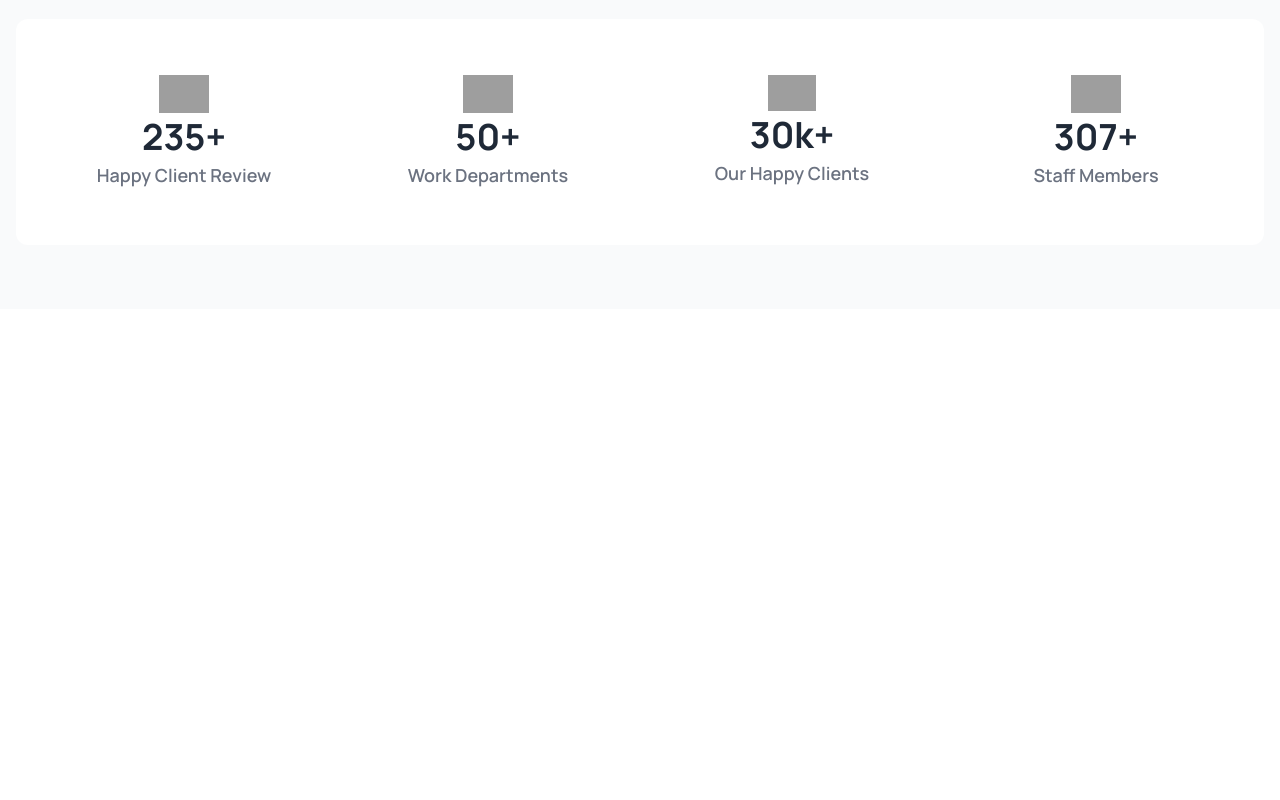
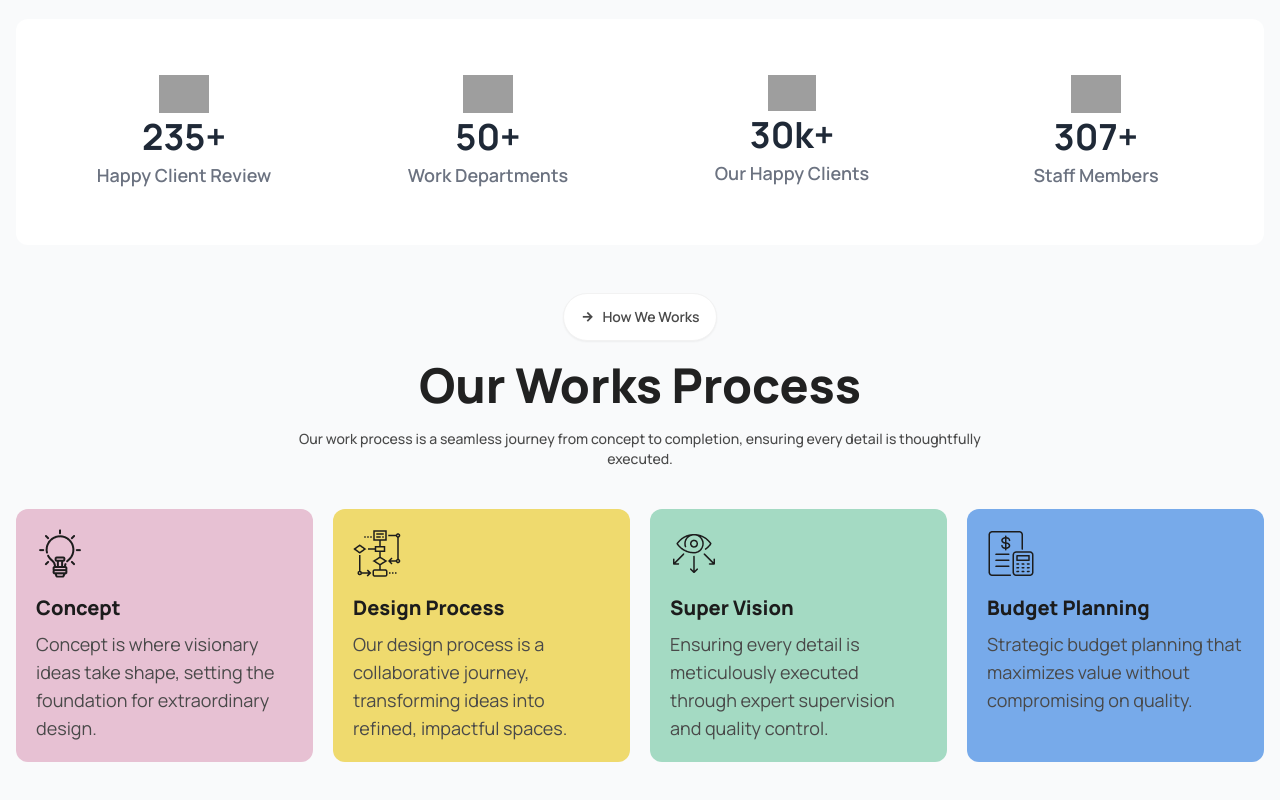
Before and after one commit to TondraMou/Assignment-03, a plain HTML site: page index.html in a window 1280 px wide. Shown: the part 1529-2329 px from the top of the page. Before the commit the page ends 1838 px from the top, so only its background shows below. Drawn offline with nearby package versions, Linux system fonts and the light colour scheme; grey boxes are pictures that could not be loaded.

Commit message:
added works process section

```diff
--- a/index.html
+++ b/index.html
@@ -132,6 +132,41 @@
                   <p class="font-semibold text-lg text-gray-500">Staff Members</p>
               </div>
           </div>
+
+          <div class="container mx-auto mt-12">
+            <div class="flex flex-col gap-5">
+                <button class="btn self-center  rounded-full bg-white text-[#494949]"><i class="ri-arrow-right-line"></i>How We
+                    Works</button>
+                <h1 class="text-3xl lg:text-4xl xl:text-5xl font-extrabold text-center text-[#212121]">Our Works Process</h1>
+                <p class="text-center font-medium text-sm md:w-[80%] lg:w-[60%] lg:mb-5 md:mx-auto text-[#494949]">Our work process is a seamless journey from concept to completion, ensuring every detail is thoughtfully executed.
+                </p>
+
+                <div class="grid grid-cols-1 md:grid-cols-2 lg:grid-cols-4 gap-5">
+                    <div class="bg-[#E7C1D3] p-5 rounded-xl flex flex-col gap-2">
+                        <img src="./assets/concept.png" alt="" class="self-start">
+                        <h1 class="text-xl font-extrabold mt-2 text-[#1C1C1C]">Concept</h1>
+                        <p class="text-lg text-[#494949]">Concept is where visionary ideas take shape, setting the foundation for extraordinary design.</p>
+                    </div>
+                    <div class="bg-[#EFDA6E] p-5 rounded-xl flex flex-col gap-2">
+                        <img src="./assets/flow-chart.png" alt="" class="self-start">
+                        <h1 class="text-xl font-extrabold mt-2 text-[#1C1C1C]">Design Process</h1>
+                        <p class="text-lg text-[#494949]">Our design process is a collaborative journey, transforming ideas into refined, impactful spaces.</p>
+                    </div>
+                    <div class="bg-[#A4DAC3] p-5 rounded-xl flex flex-col gap-2">
+                        <img src="./assets/vision.png" alt="" class="self-start">
+                        <h1 class="text-xl font-extrabold mt-2 text-[#1C1C1C]">Super Vision</h1>
+                        <p class="text-lg text-[#494949]">Ensuring every detail is meticulously executed through expert supervision and quality control.</p>
+                    </div>
+                    <div class="bg-[#77AAEA] p-5 rounded-xl flex flex-col gap-2">
+                        <img src="./assets/budget-planning.png" alt="" class="self-start">
+                        <h1 class="text-xl font-extrabold mt-2 text-[#1C1C1C]">Budget Planning</h1>
+                        <p class="text-lg text-[#494949]">Strategic budget planning that maximizes value without compromising on quality.</p>
+                    </div>
+
+                </div>
+            </div>
+        </div>
+    </div>
       </section>
     </main>
 </body>
```
